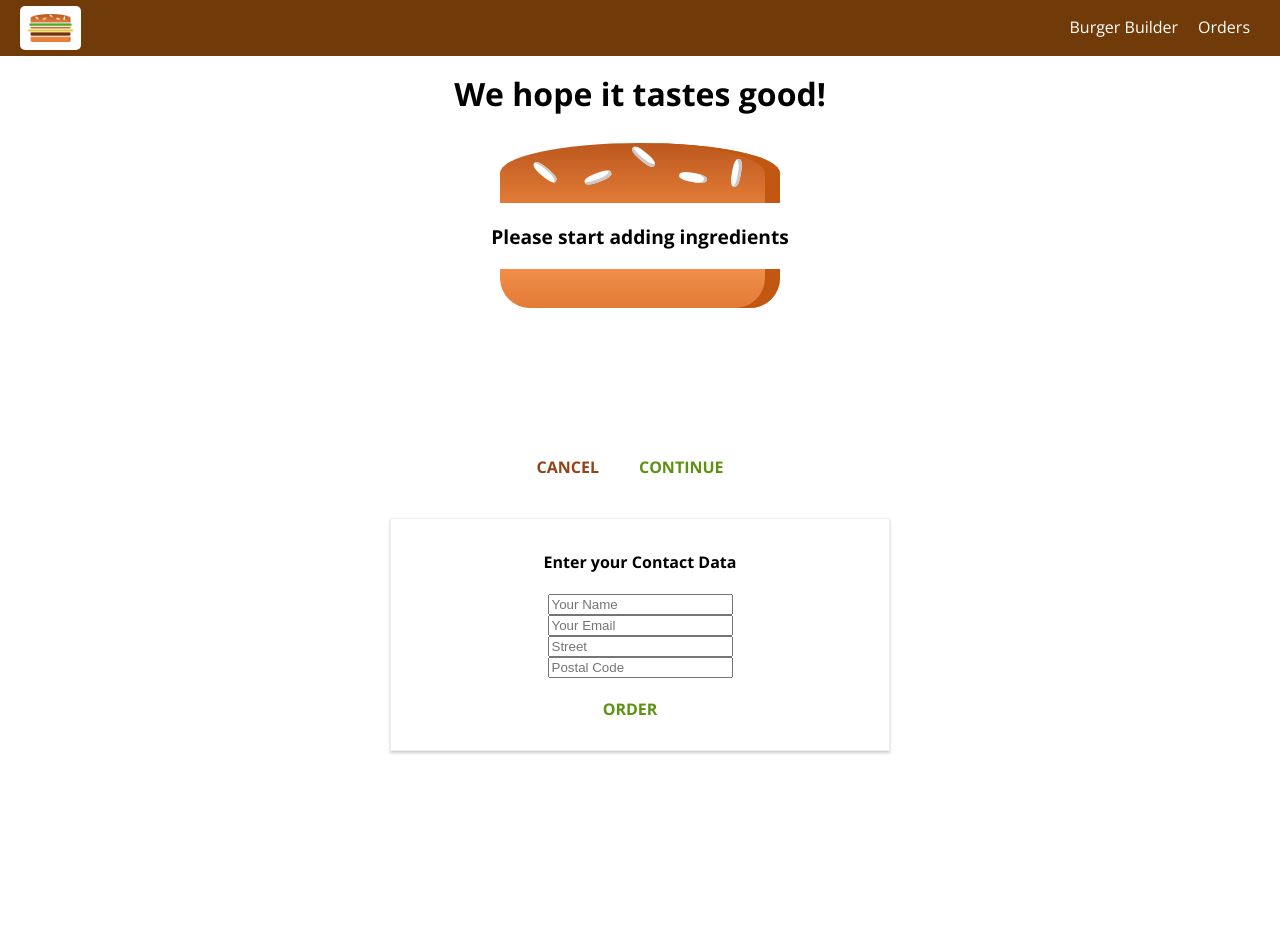
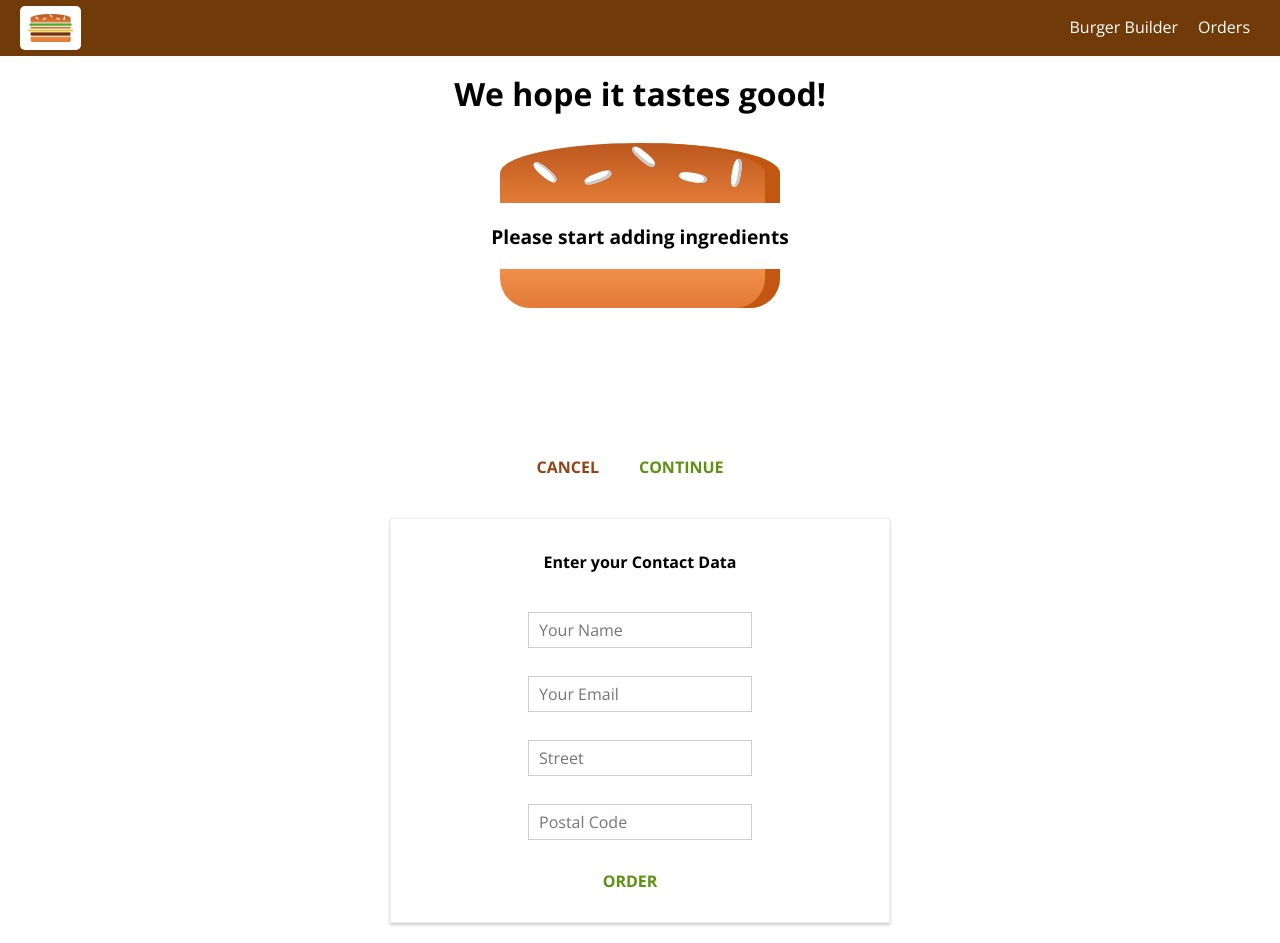
Before and after one commit to vnctwong/react-burger, a React app: page /checkout in a window 1280 px wide. Both pictures are taken after a click on the button "CONTINUE". Before the commit the page ends 800 px from the top, so only its background shows below. Built offline with nearby package versions, Linux system fonts and the light colour scheme.

Commit message:
input wrappers created for typing

```diff
--- /dev/null
+++ b/src/components/UI/Input/Input.css
@@ -0,0 +1,26 @@
+.Input {
+  width: 100%;
+  padding: 10px;
+  box-sizing: border-box;
+}
+.Label {
+  font-weight: bold;
+  display: block;
+  margin-bottom: 8px;
+}
+
+.InputElement {
+  outline: none;
+  border: 1px solid #ccc;
+  background-color: white;
+  font: inherit;
+  padding: 6px 10px;
+  display: block;
+  width: 100%;
+  box-sizing: border-box;
+}
+
+.InputElement:focus {
+  outline: none;
+  background-color: #ccc;
+}
--- /dev/null
+++ b/src/components/UI/Input/Input.js
@@ -0,0 +1,27 @@
+import React from 'react';
+
+import classes from './Input.css';
+
+const input = (props) => {
+  let inputElement = null;
+
+  switch (props.inputtype) {
+    case ('input'):
+      inputElement = <input className={classes.InputElement} {...props} />;
+      break;
+    case ('textarea'):
+      inputElement = <textarea className={classes.InputElement} {...props} />;
+      break;
+    default:
+      inputElement = <input className={classes.InputElement} {...props} />;
+  };
+
+  return (
+    <div className={classes.Input} >
+      <label className={classes.Label} > {props.label} </label>
+      {inputElement}
+    </div>
+  );
+}
+
+export default input;
--- a/src/containers/Checkout/ContactData/ContactData.css
+++ b/src/containers/Checkout/ContactData/ContactData.css
@@ -11,10 +11,6 @@
   align-items: center;
 }
 
-.Input {
-  display: block;
-}
-
 @media (min-width: 600px) {
   .ContactData {
     width: 500px;
--- a/src/containers/Checkout/ContactData/ContactData.js
+++ b/src/containers/Checkout/ContactData/ContactData.js
@@ -4,6 +4,7 @@ import Button from '../../../components/UI/Button/Button';
 import Spinner from '../../../components/UI/Spinner/Spinner';
 import classes from './ContactData.css';
 import axios from '../../../axios-orders';
+import Input from '../../../components/UI/Input/Input';
 
 class ContactData extends Component {
   state = {
@@ -32,7 +33,8 @@ class ContactData extends Component {
         email: 'test1@test.com'
       },
       deliveryMethod: 'fastest'
-    }
+    };
+
     axios.post('/orders.json', order)
       .then(res => {
         this.setState({ loading: false })
@@ -41,15 +43,14 @@ class ContactData extends Component {
       .catch(error => {
         this.setState({ loading: false })
       });
-    console.log(this.props.ingredients);
-  }
+  };
 
   render() {
     let form = (<form>
-      <input className={classes.Input} type='text' name='name' placeholder='Your Name' />
-      <input className={classes.Input} type='email' name='email' placeholder='Your Email' />
-      <input className={classes.Input} type='text' name='street' placeholder='Street' />
-      <input className={classes.Input} type='text' name='postal' placeholder='Postal Code' />
+      <Input inputtype='input' type='text' name='name' placeholder='Your Name' />
+      <Input inputtype='input' type='email' name='email' placeholder='Your Email' />
+      <Input inputtype='input' type='text' name='street' placeholder='Street' />
+      <Input inputtype='input' type='text' name='postal' placeholder='Postal Code' />
       <Button btnType='Success' clicked={this.orderHandler} >ORDER</Button>
     </form>);
     if (this.state.loading) {
```
